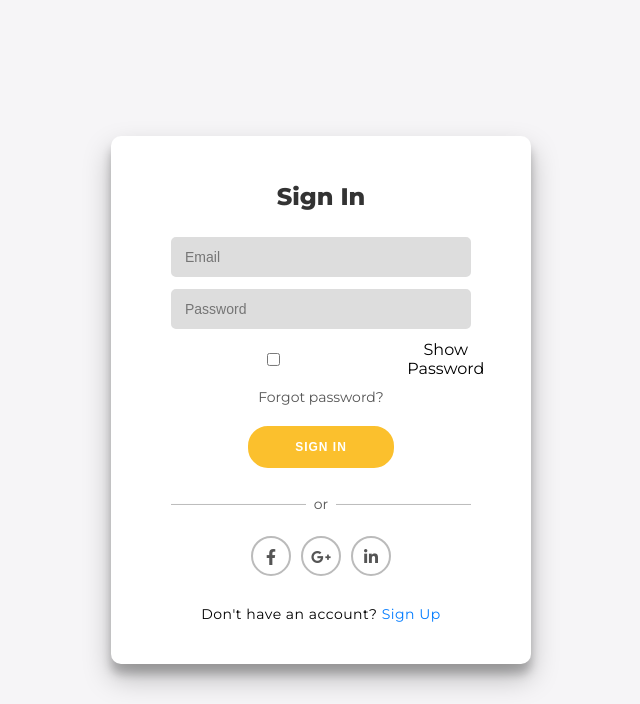
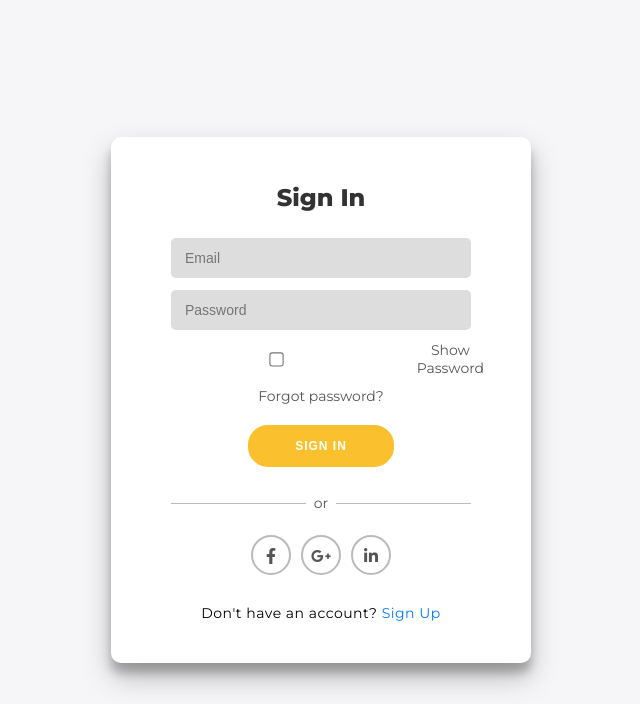
Before and after one commit to Difarnox/apptaskmanajer, a Flask app: page / in a window 1280 px wide. Shown: the top 704 px of the page, without its empty margins (319-959 px from the left). Run offline with Flask 3, Linux system fonts and the light colour scheme; some libraries are stand-ins or nearby versions.

Commit message:
Update signin.css

```diff
--- a/static/css/signin.css
+++ b/static/css/signin.css
@@ -161,12 +161,16 @@
 .show-password-container {
     display: flex;
     align-items: center;
+    justify-content: flex-start; /* Posisikan ke kiri */
     margin-top: 5px;
+    font-size: 14px; /* Samakan dengan Forgot Password */
+    color: #555; /* Samakan warna */
 }
 
 .show-password-container input[type="checkbox"] {
-    margin-right: 5px;
+    margin-right: 8px;
     cursor: pointer;
+    transform: scale(1.1); /* Sedikit perbesar kotak centang */
 }
 
 /* Responsive Design for Tablets */
```
